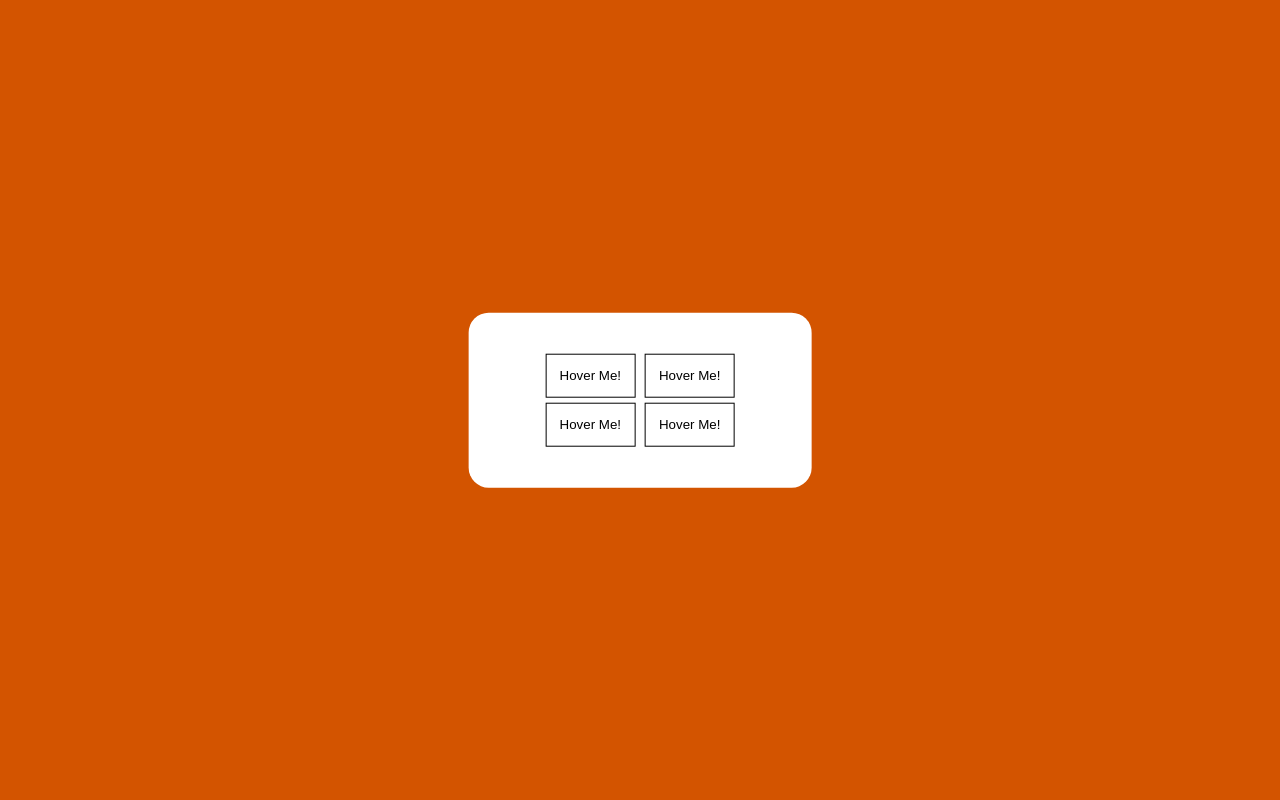
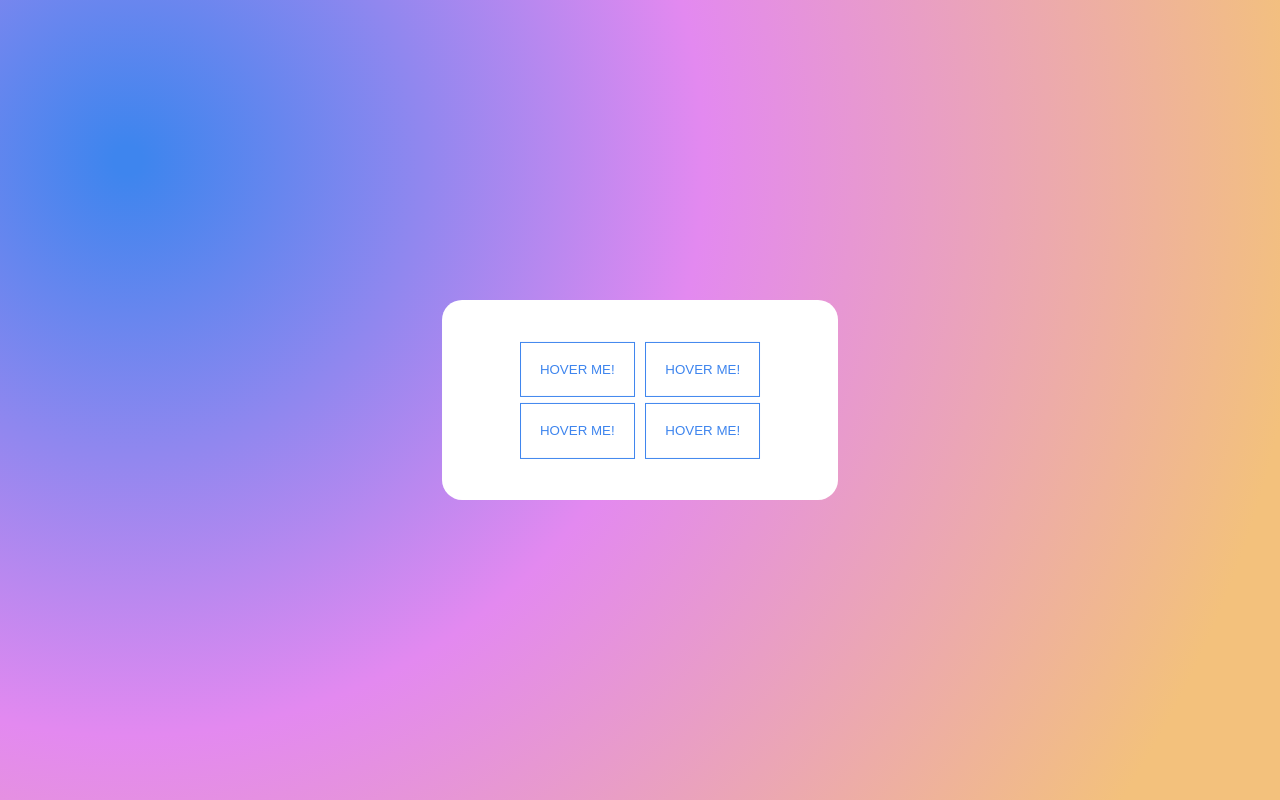
Before and after one commit to AMCodi/HoverButtons, a plain HTML site: page index.html in a window 1280 px wide. Drawn offline with Linux system fonts and the light colour scheme.

Commit message:
Update index.css

```diff
--- a/index.css
+++ b/index.css
@@ -1,18 +1,25 @@
-html, body{
-    width:100%;
-    height:100%;
+html,
+body {
+  width: 100%;
+  height: 100%;
 }
-body{
+body {
   padding: 0;
   margin: 0;
-    background-color: #d35400;
+  background: rgba(62, 133, 238, 1); /* fallback for old browsers */
+  background-image: radial-gradient(
+    circle farthest-corner at 10% 20%,
+    rgba(62, 133, 238, 1) 1.1%,
+    rgba(227, 137, 240, 1) 43.7%,
+    rgba(243, 193, 124, 1) 89.7%
+  );
 }
-.middle{
+.middle {
   top: 50%;
   left: 50%;
   transform: translate(-50%, -50%);
 }
-.container{
+.container {
   background-color: white;
   position: fixed;
   border-radius: 20px;
@@ -21,53 +28,59 @@ body{
   text-align: center;
 }
 
-.container button{
-    padding: 5%;
+.container button {
+  padding: 6%;
   overflow: hidden;
   margin: 1%;
   position: relative;
+  text-transform: uppercase;
   background: none;
-    color: black;
-    border: 1px solid black;
+  color: rgba(62, 133, 238, 1);
+  border: 1px solid rgba(62, 133, 238, 1);
 }
 
-.container button::before{
+.container button::before {
   position: absolute;
   overflow: hidden;
   left: 0;
-    top:0;
+  top: 0;
   width: 0;
   height: 0;
   content: "";
-    background-color: #d35400;
-    transition: .4s;
-    z-index:-1;
+  background-image: radial-gradient(
+    circle farthest-corner at 10% 20%,
+    rgba(62, 133, 238, 1) 1.1%,
+    rgba(227, 137, 240, 1) 43.7%,
+    rgba(243, 193, 124, 1) 89.7%
+  );
+  transition: 0.4s;
+  z-index: -1;
 }
 
-.container button:hover::before{
+.container button:hover::before {
   width: 200%;
   height: 200%;
 }
 
-.container button:hover{
-    color:white;
+.container button:hover {
+  color: white;
 }
 
-.container button:nth-child(1)::before{
-    width:100%;
+.container button:nth-child(1)::before {
+  width: 100%;
 }
-.container button:nth-child(2)::before{
-    height:100%;
+.container button:nth-child(2)::before {
+  height: 100%;
 }
-.container button:nth-child(3)::before{
+.container button:nth-child(3)::before {
   height: 100%;
   transform: translate(-50%, -50%);
-    top:50%;
-    left:50%;
+  top: 50%;
+  left: 50%;
 }
-.container button:nth-child(4)::before{
+.container button:nth-child(4)::before {
   width: 100%;
   transform: translate(-50%, -50%);
-    top:50%;
-    left:50%;
+  top: 50%;
+  left: 50%;
 }
```
Lines whose indentation alone changed are shown as unchanged.
